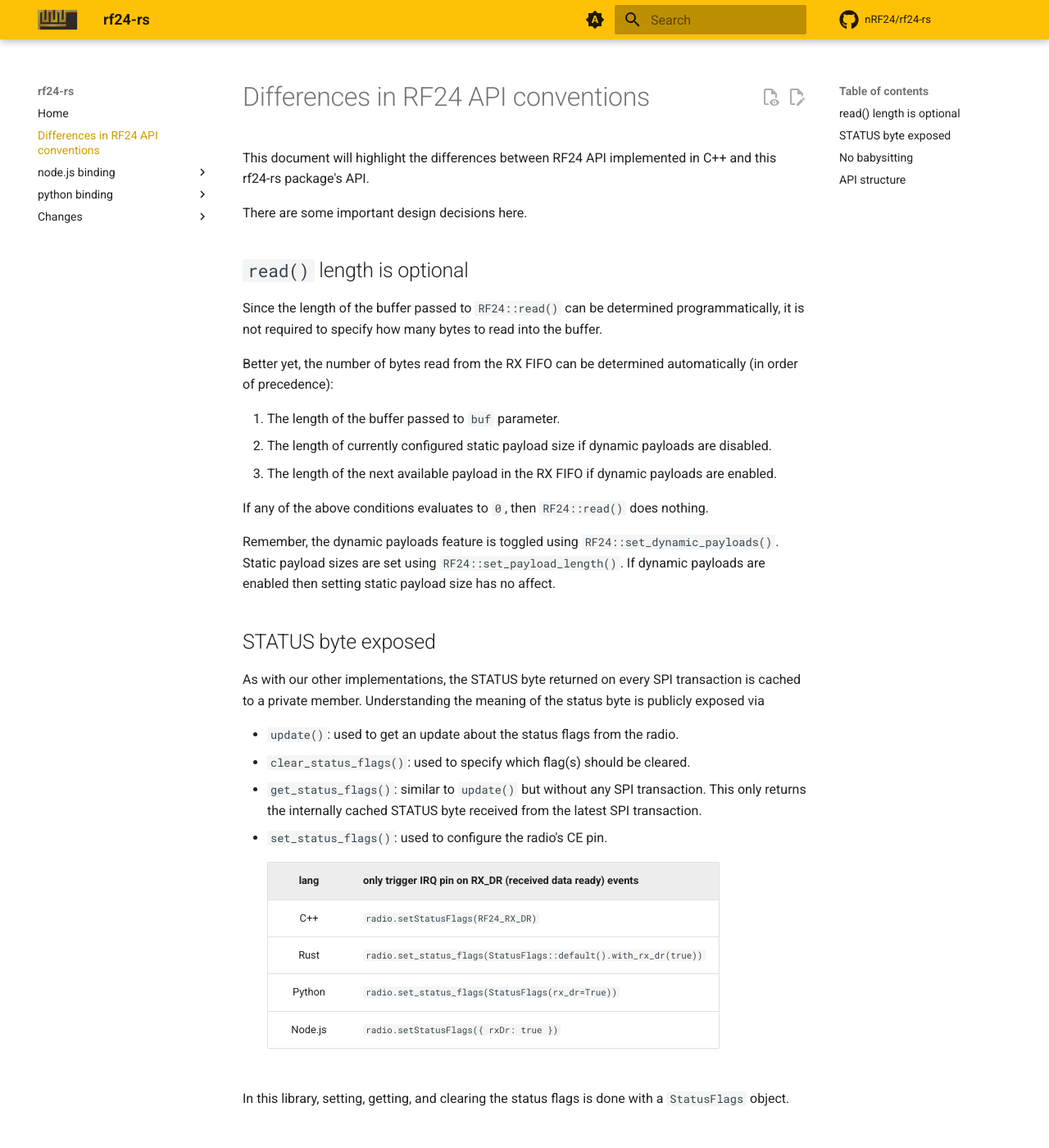
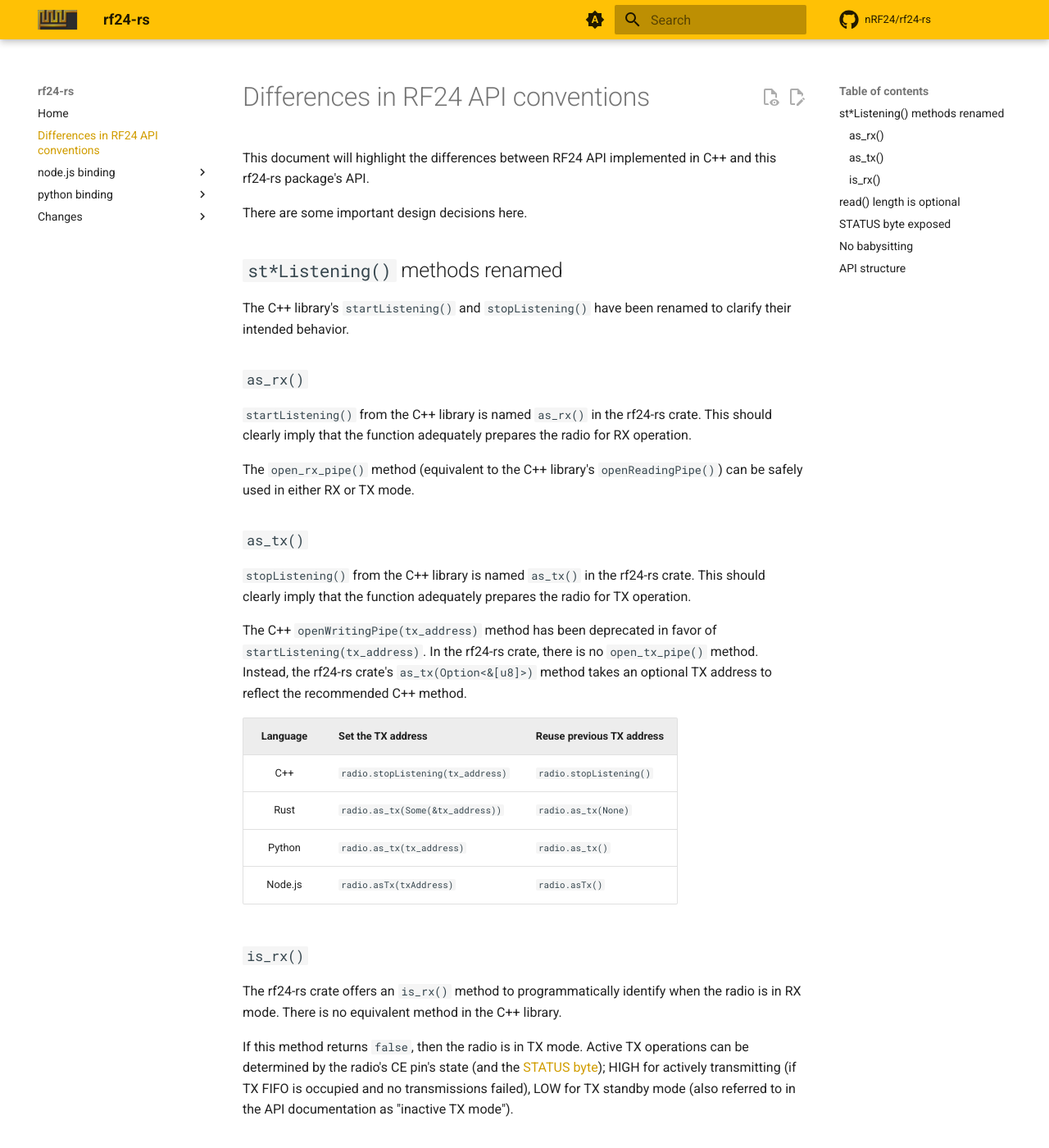
Before and after one commit to nRF24/rf24-rs, an MkDocs documentation site: the page built from docs/src/api-diff.md, in a window 1280 px wide and 1400 px high. Shown: the whole window at 82% size. Built offline with MkDocs 1.6.1 and Material for MkDocs 9.7.7, drawn with Linux system fonts in a browser that asks for light colours; comment, search, counter and statistics services are not loaded.

Commit message:
docs: note renamed `*Listening()` methods

```diff
--- a/docs/src/api-diff.md
+++ b/docs/src/api-diff.md
@@ -6,6 +6,45 @@ There are some important design decisions here.
 
 [traits]: https://doc.rust-lang.org/book/ch10-02-traits.html
 [result]: https://doc.rust-lang.org/book/ch02-00-guessing-game-tutorial.html#handling-potential-failure-with-result
+
+## `st*Listening()` methods renamed
+
+The C++ library's `startListening()` and `stopListening()` have been renamed to clarify their intended behavior.
+
+### `as_rx()`
+
+`startListening()` from the C++ library is named `as_rx()` in the rf24-rs crate.
+This should clearly imply that the function adequately prepares the radio for RX operation.
+
+The `open_rx_pipe()` method (equivalent to the C++ library's `openReadingPipe()`) can be safely used in
+either RX or TX mode.
+
+### `as_tx()`
+
+`stopListening()` from the C++ library is named `as_tx()` in the rf24-rs crate.
+This should clearly imply that the function adequately prepares the radio for TX operation.
+
+The C++ `openWritingPipe(tx_address)` method has been deprecated in favor of `startListening(tx_address)`.
+In the rf24-rs crate, there is no `open_tx_pipe()` method.
+Instead, the rf24-rs crate's `as_tx(Option<&[u8]>)` method takes an optional TX address to reflect
+the recommended C++ method.
+
+| Language | Set the TX address  | Reuse previous TX address |
+|:--------:|:--------------------|:--------------------------|
+| C++      | `radio.stopListening(tx_address)` | `radio.stopListening()` |
+| Rust     | `radio.as_tx(Some(&tx_address))`  | `radio.as_tx(None)` |
+| Python   | `radio.as_tx(tx_address)`         | `radio.as_tx()` |
+| Node.js  | `radio.asTx(txAddress)`           | `radio.asTx()` |
+
+### `is_rx()`
+
+The rf24-rs crate offers an `is_rx()` method to programmatically identify when the radio is in RX mode.
+There is no equivalent method in the C++ library.
+
+If this method returns `false`, then the radio is in TX mode.
+Active TX operations can be determined by the radio's CE pin's state (and the [STATUS byte](#status-byte-exposed));
+HIGH for actively transmitting (if TX FIFO is occupied and no transmissions failed),
+LOW for TX standby mode (also referred to in the API documentation as "inactive TX mode").
 
 ## `read()` length is optional
 
@@ -35,8 +74,8 @@ Understanding the meaning of the status byte is publicly exposed via
    This only returns the internally cached STATUS byte received from the latest SPI transaction.
 - `set_status_flags()`: used to configure the radio's CE pin.
 
-    | lang | only trigger IRQ pin on RX_DR (received data ready) events |
-    |:----:|:-----------------------------------------------------------|
+    | Language | only trigger IRQ pin on RX_DR (received data ready) events |
+    |:--------:|:-----------------------------------------------------------|
     | C++  | `radio.setStatusFlags(RF24_RX_DR)` |
     | Rust | `radio.set_status_flags(StatusFlags::default().with_rx_dr(true))` |
     | Python | `radio.set_status_flags(StatusFlags(rx_dr=True))` |
```
